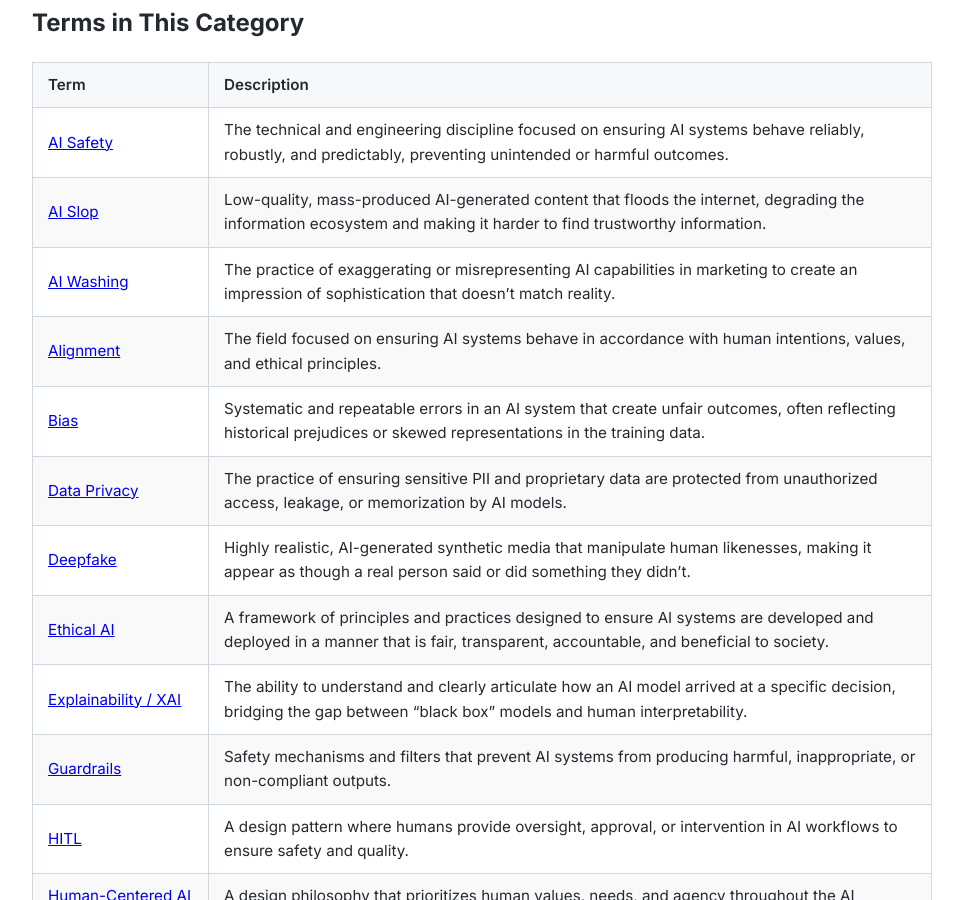
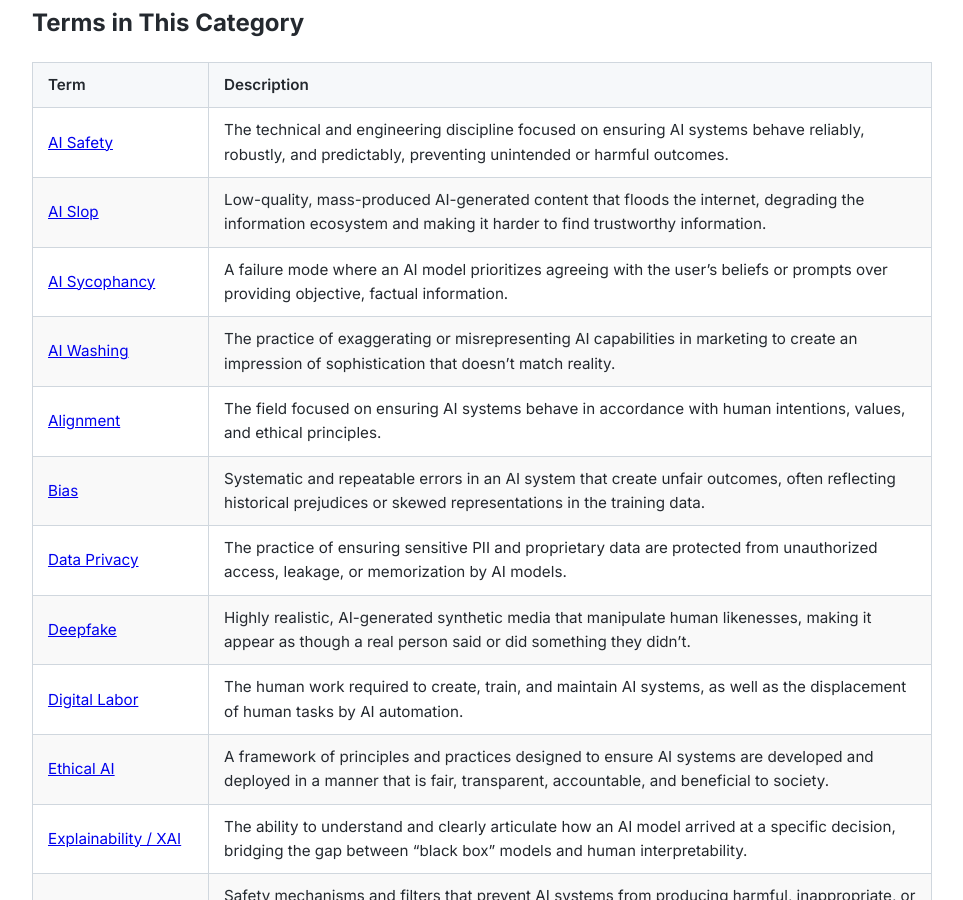
Before and after one commit to alexnubla/ai-dictionary, a Jekyll site: the page built from categories/ethics.md, in a window 1280 px wide and 900 px high, scrolled down 637 px. Shown: the whole window, without its empty margins (158-1121 px from the left). Built offline with Jekyll 4.4.1, drawn with Linux system fonts in a browser that asks for light colours.

Commit message:
Update ethics.md

```diff
--- a/categories/ethics.md
+++ b/categories/ethics.md
@@ -25,11 +25,13 @@ Ethics and safety include:
 |------|-------------|
 | [AI Safety](/ai-dictionary/terms/ai-safety/) | The technical and engineering discipline focused on ensuring AI systems behave reliably, robustly, and predictably, preventing unintended or harmful outcomes. |
 | [AI Slop](/ai-dictionary/terms/ai-slop/) | Low-quality, mass-produced AI-generated content that floods the internet, degrading the information ecosystem and making it harder to find trustworthy information. |
+| [AI Sycophancy](/ai-dictionary/terms/ai-sycophancy/) | A failure mode where an AI model prioritizes agreeing with the user's beliefs or prompts over providing objective, factual information. |
 | [AI Washing](/ai-dictionary/terms/ai-washing/) | The practice of exaggerating or misrepresenting AI capabilities in marketing to create an impression of sophistication that doesn't match reality. |
 | [Alignment](/ai-dictionary/terms/alignment/) | The field focused on ensuring AI systems behave in accordance with human intentions, values, and ethical principles. |
 | [Bias](/ai-dictionary/terms/bias/) | Systematic and repeatable errors in an AI system that create unfair outcomes, often reflecting historical prejudices or skewed representations in the training data. |
 | [Data Privacy](/ai-dictionary/terms/data-privacy/) | The practice of ensuring sensitive PII and proprietary data are protected from unauthorized access, leakage, or memorization by AI models. |
 | [Deepfake](/ai-dictionary/terms/deepfake/) | Highly realistic, AI-generated synthetic media that manipulate human likenesses, making it appear as though a real person said or did something they didn't. |
+| [Digital Labor](/ai-dictionary/terms/digital-labor/) | The human work required to create, train, and maintain AI systems, as well as the displacement of human tasks by AI automation. |
 | [Ethical AI](/ai-dictionary/terms/ethical-ai/) | A framework of principles and practices designed to ensure AI systems are developed and deployed in a manner that is fair, transparent, accountable, and beneficial to society. |
 | [Explainability / XAI](/ai-dictionary/terms/explainability/) | The ability to understand and clearly articulate how an AI model arrived at a specific decision, bridging the gap between "black box" models and human interpretability. |
 | [Guardrails](/ai-dictionary/terms/guardrails/) | Safety mechanisms and filters that prevent AI systems from producing harmful, inappropriate, or non-compliant outputs. |
```
